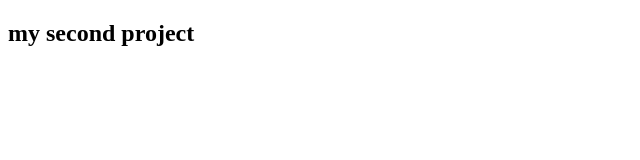
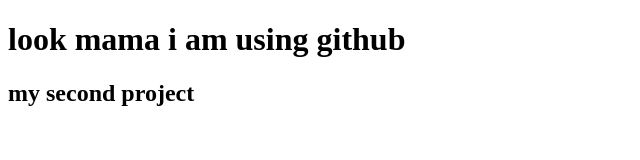
Before and after one commit to fishajal/my_second_project, a plain HTML site: page index.html in a window 1280 px wide. Shown: the whole page, without its empty margins (0-640 px from the left). Drawn offline with Linux system fonts and the light colour scheme.

Commit message:
just try

```diff
--- a/index.html
+++ b/index.html
@@ -6,6 +6,7 @@
     <title>Document</title>
 </head>
 <body>
+    <h1>look mama i am using github</h1>
     <h2>my second project</h2>
 </body>
 </html>
```
Also changed, not shown: 1 other file.
